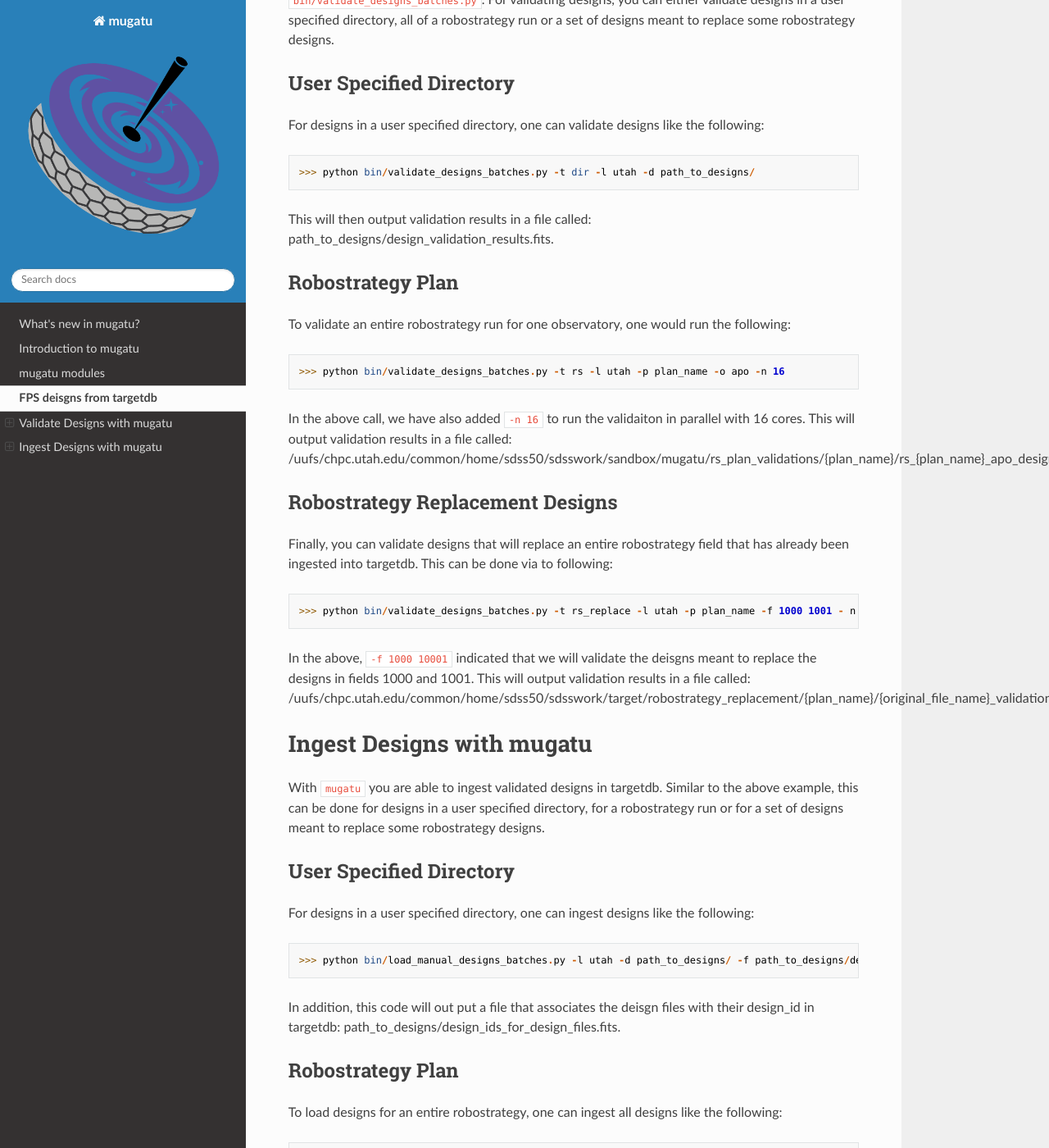
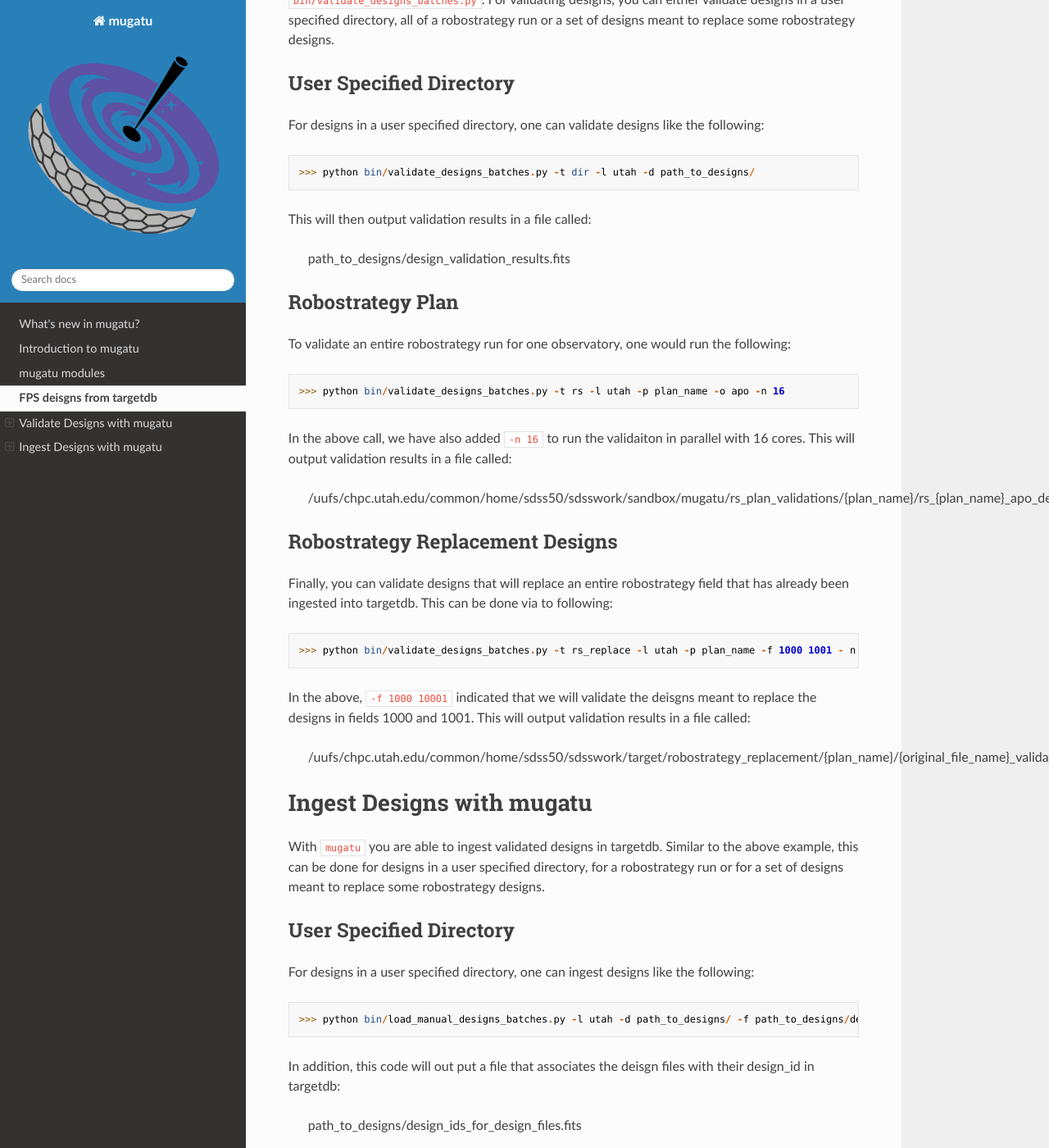
Before and after one commit to sdss/mugatu, a Sphinx documentation site: the page built from docs/sphinx/example.rst, in a window 1280 px wide and 1400 px high, scrolled down 1492 px. Shown: the whole window at 82% size. Built offline with Sphinx 7.4.7 and the Read the Docs theme 2.0.0, drawn with Linux system fonts in a browser that asks for light colours; pages that are not in the unit, such as notebooks, are missing from menus; the version number is read from the project's files by our own code.

```diff
--- a/docs/sphinx/example.rst
+++ b/docs/sphinx/example.rst
@@ -67,7 +67,9 @@ For designs in a user specified directory, one can validate designs like the fol
 
 	>>> python bin/validate_designs_batches.py -t dir -l utah -d path_to_designs/
 
-This will then output validation results in a file called: path_to_designs/design_validation_results.fits.
+This will then output validation results in a file called:
+
+	path_to_designs/design_validation_results.fits
 
 Robostrategy Plan
 -----------------
@@ -76,7 +78,9 @@ To validate an entire robostrategy run for one observatory, one would run the fo
 
 	>>> python bin/validate_designs_batches.py -t rs -l utah -p plan_name -o apo -n 16
 
-In the above call, we have also added ``-n 16`` to run the validaiton in parallel with 16 cores. This will output validation results in a file called: /uufs/chpc.utah.edu/common/home/sdss50/sdsswork/sandbox/mugatu/rs_plan_validations/{plan_name}/rs_{plan_name}_apo_design_validation_results.fits.
+In the above call, we have also added ``-n 16`` to run the validaiton in parallel with 16 cores. This will output validation results in a file called:
+
+	/uufs/chpc.utah.edu/common/home/sdss50/sdsswork/sandbox/mugatu/rs_plan_validations/{plan_name}/rs_{plan_name}_apo_design_validation_results.fits
 
 Robostrategy Replacement Designs
 --------------------------------
@@ -85,7 +89,9 @@ Finally, you can validate designs that will replace an entire robostrategy field
 
 	>>> python bin/validate_designs_batches.py -t rs_replace -l utah -p plan_name -f 1000 1001 - n 16
 
-In the above, ``-f 1000 10001`` indicated that we will validate the deisgns meant to replace the designs in fields 1000 and 1001. This will output validation results in a file called: /uufs/chpc.utah.edu/common/home/sdss50/sdsswork/target/robostrategy_replacement/{plan_name}/{original_file_name}_validation.fits.
+In the above, ``-f 1000 10001`` indicated that we will validate the deisgns meant to replace the designs in fields 1000 and 1001. This will output validation results in a file called:
+
+	/uufs/chpc.utah.edu/common/home/sdss50/sdsswork/target/robostrategy_replacement/{plan_name}/{original_file_name}_validation.fits
 
 .. _ingest-design-example:
 
@@ -101,7 +107,9 @@ For designs in a user specified directory, one can ingest designs like the follo
 
 	>>> python bin/load_manual_designs_batches.py -l utah -d path_to_designs/ -f path_to_designs/design_validation_results.fits.
 
-In addition, this code will out put a file that associates the deisgn files with their design_id in targetdb: path_to_designs/design_ids_for_design_files.fits.
+In addition, this code will out put a file that associates the deisgn files with their design_id in targetdb:
+
+	path_to_designs/design_ids_for_design_files.fits
 
 Robostrategy Plan
 -----------------
```
